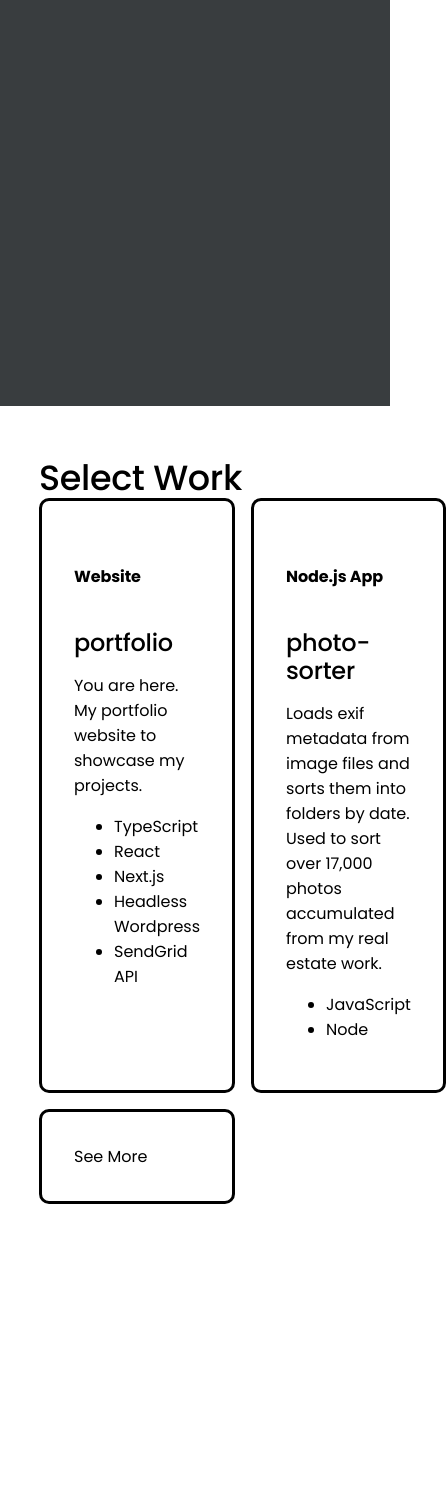
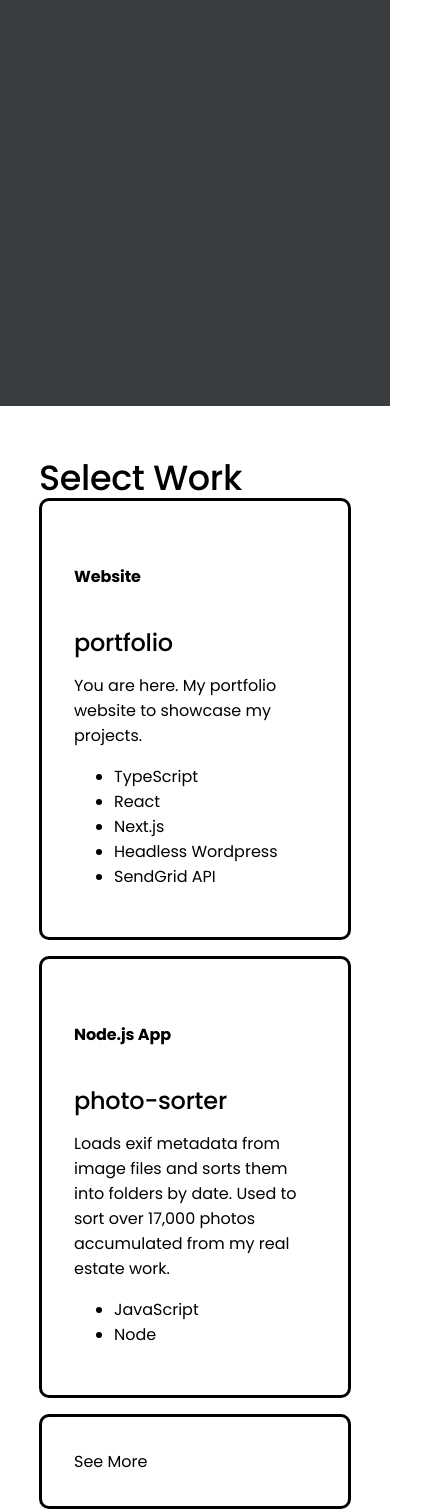
Before and after one commit to davidtaing/portfolio, a Next.js app: page / in a window 390 px wide. Shown: the part 470-1979 px from the top of the page, 446 px wide, since content can reach past the window. Before the commit the page ends 1674 px from the top, so only its background shows below. Built offline with nearby package versions, Linux system fonts and the light colour scheme.

Commit message:
style: removed SelectWork 2 col grid on mobile

```diff
--- a/src/containers/SelectWorkSection/index.tsx
+++ b/src/containers/SelectWorkSection/index.tsx
@@ -5,9 +5,12 @@ import Card from "../../components/Card";
 const StyledSection = styled.section`
   .content {
     .grid {
-      grid-template-columns: 1fr 1fr;
       grid-template-rows: repeat(1fr);
       grid-gap: 1rem;
+
+      @media (min-width: 50em) {
+        grid-template-columns: 1fr 1fr;
+      }
     }
   }
 `;
```
